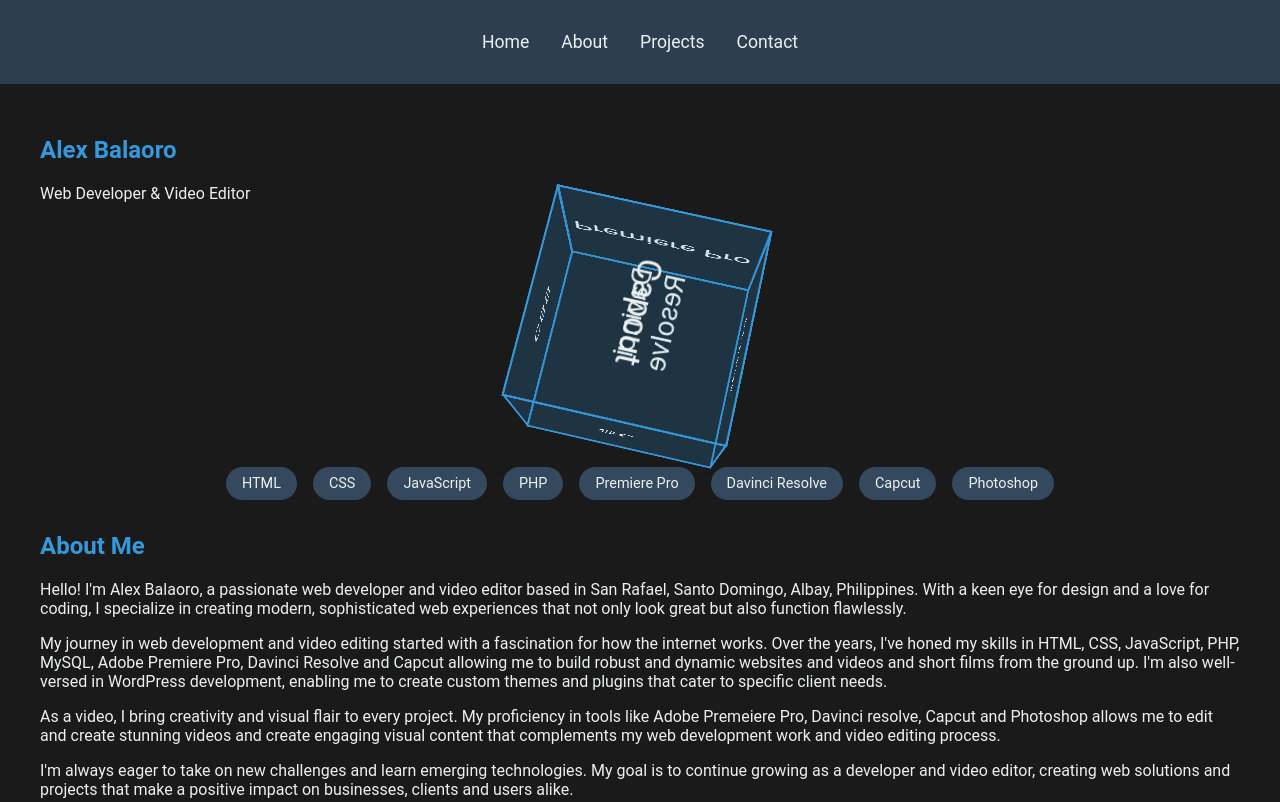
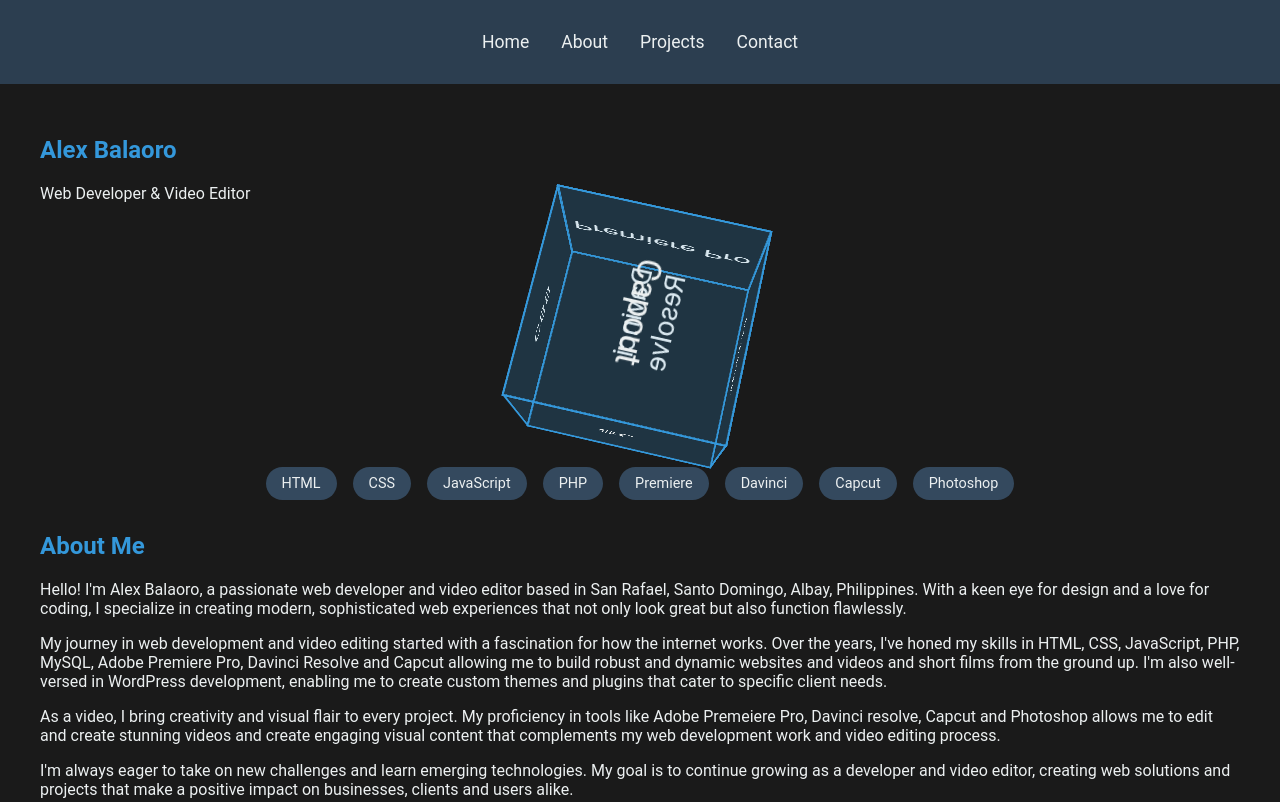
Before and after one commit to Alexgithub1998/myportfolio, a plain HTML site: page index.html in a window 1280 px wide. Shown: the top 802 px of the page. Drawn offline with Linux system fonts and the light colour scheme.

Commit message:
Update index.html

```diff
--- a/index.html
+++ b/index.html
@@ -194,8 +194,8 @@
         <span class="skill">CSS</span>
         <span class="skill">JavaScript</span>
         <span class="skill">PHP</span>
-        <span class="skill">Premiere Pro</span>
-        <span class="skill">Davinci Resolve</span>
+        <span class="skill">Premiere</span>
+        <span class="skill">Davinci</span>
         <span class="skill">Capcut</span>
         <span class="skill">Photoshop</span>
       </div>
```
